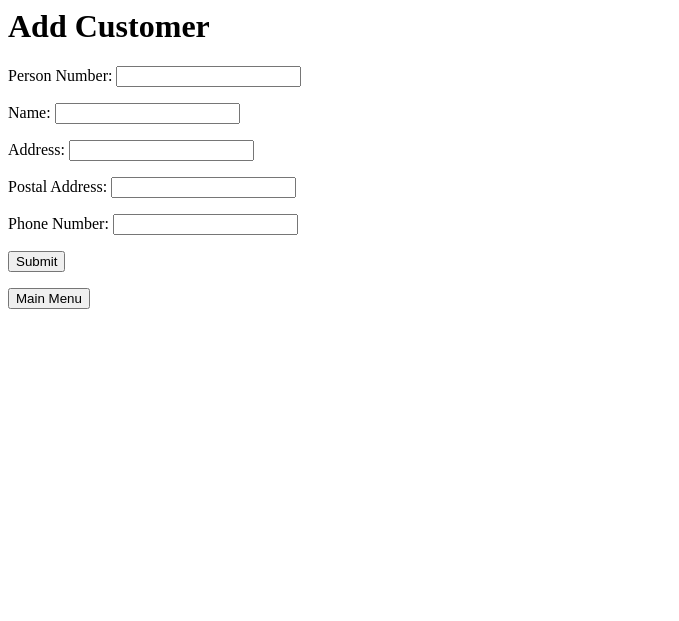
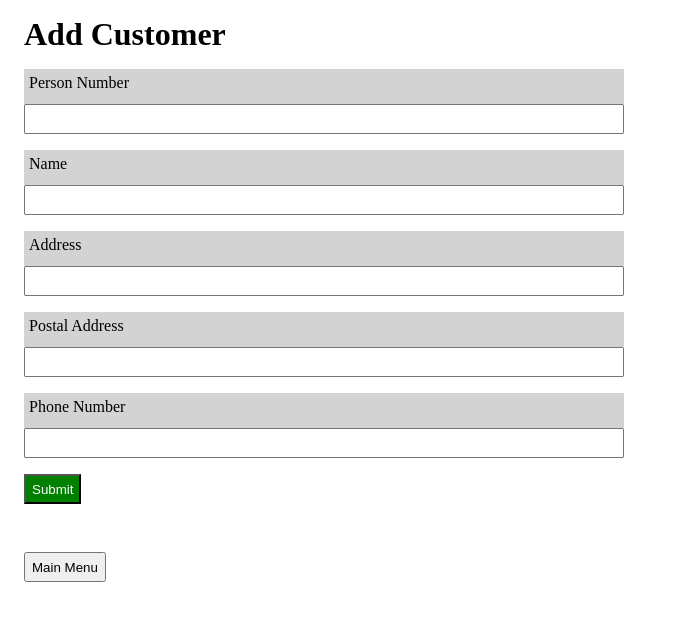
Before and after one commit to mustafa-hamraz/u05-car-rental, a PHP site: template src/Views/CustomerHTML/AddCustomerView.twig in a window 1280 px wide. Shown: the top 621 px of the page, without its empty margins (0-679 px from the left). Run offline with PHP 8.4, Linux system fonts and the light colour scheme; the template is opened without the code that fills it, so the values that code supplies are empty; some libraries are stand-ins or nearby versions.

Commit message:
HTML layout has been improved

```diff
--- a/src/Views/CustomerHTML/AddCustomerView.twig
+++ b/src/Views/CustomerHTML/AddCustomerView.twig
@@ -1,14 +1,72 @@
 <h1>Add Customer</h1>
 
-<form method="post" action="/CustomerAdded">
-  Person Number: <input type="text" name="add-person-number"><p>
-  Name: <input type="text" name="add-name"><p>
-  Address: <input type="text" name="add-address"><p>
-  Postal Address: <input type="text" name="add-postal-address"><p>
-  Phone Number: <input type="text" name="add-phone-number"><p>
-  <input type="submit" value="Submit">
+<form class="add_form" method="post" action="/CustomerAdded">
+    <div class="form_block">
+        <div class="form_label">Person Number</div>
+        <input class="form_input" type="text" name="add-person-number">
+    </div>
+
+    <div class="form_block">
+        <div class="form_label">Name</div>
+        <input class="form_input" type="text" name="add-name">
+    </div>
+
+    <div class="form_block">
+        <div class="form_label">Address</div>
+        <input class="form_input" type="text" name="add-address">
+    </div>
+
+    <div class="form_block">
+        <div class="form_label">Postal Address</div>
+        <input class="form_input" type="text" name="add-postal-address">
+    </div>
+
+    <div class="form_block">
+        <div class="form_label">Phone Number</div>
+        <input class="form_input" type="text" name="add-phone-number">
+    </div>
+
+    <button class="submit_button" type="submit" value="Submit">Submit</button>
 </form>
 
 <form method="post" action="/">
-    <input type="submit" value="Main Menu">
+    <button type="submit" value="Main Menu">Main Menu</button>
 </form>
+
+
+<style>
+    h1{
+        margin: 1rem;
+    }
+    .add_form{
+        display: block;
+        margin-right: auto;
+
+        width: 50%;
+    }
+    .form_block{
+        margin: 1rem;
+        background-color: lightgray;
+        display: block;
+    }
+    .form_label{
+        width: 99.5%;
+        height: 25px;
+        padding: 5px;
+    }
+    .form_input{
+        width: 100%;
+        height: 30px;
+
+    }
+
+    button{
+        margin-left: 1rem;
+        height: 30px;
+    }
+    .submit_button{
+        color: white;
+        background-color: green;
+        margin-bottom: 2rem;
+    }
+</style>
```
Also changed, not shown: src/Core/Router.php (+0 -23 lines), 3 other files.
